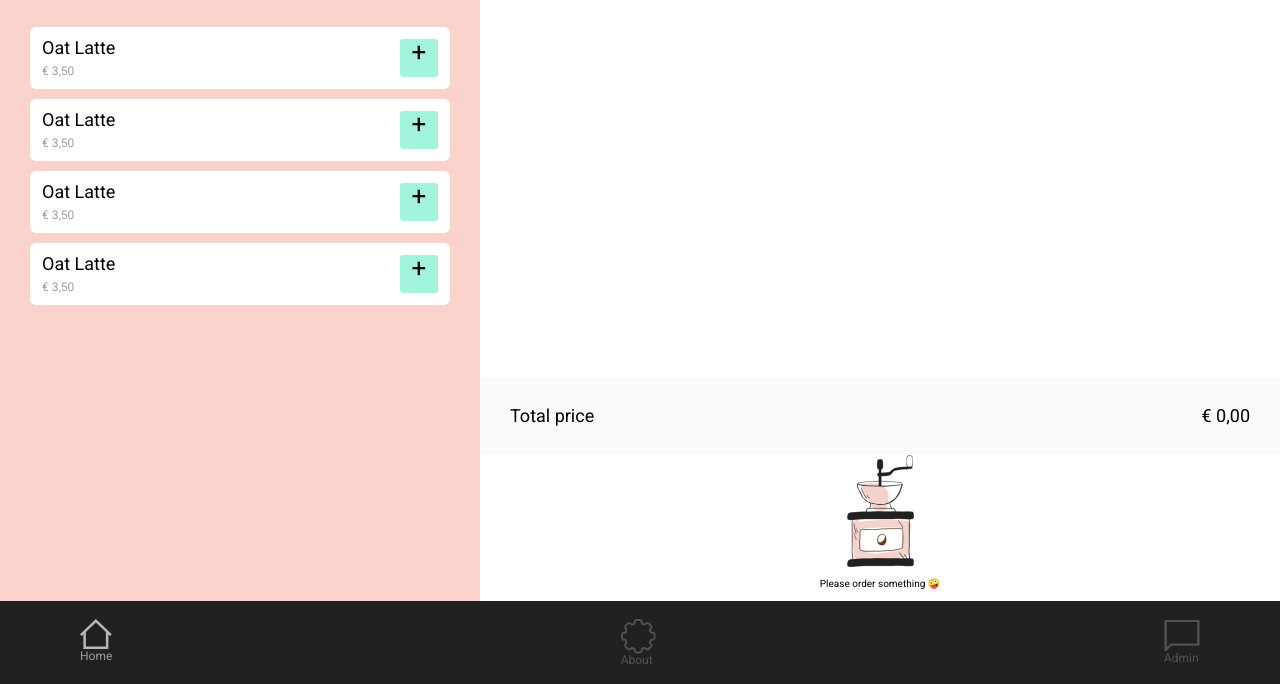
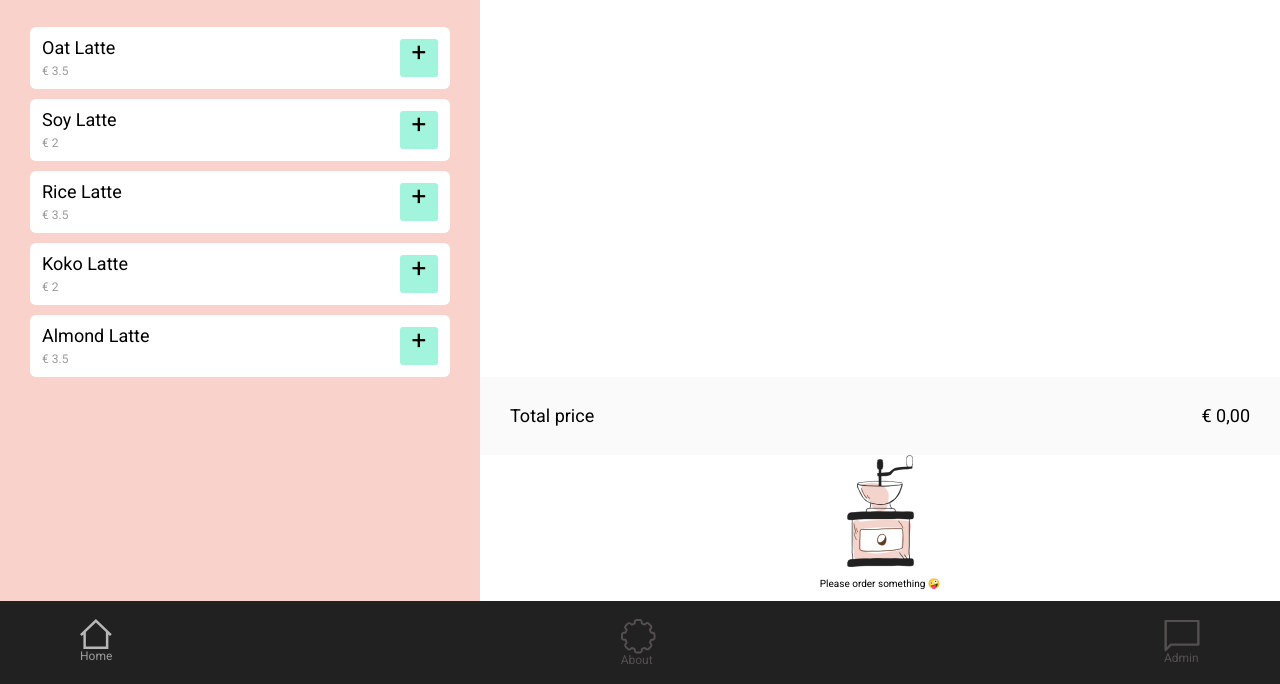
Before and after one commit to pepijndejonckheeree/herhalingsoefening, a website built with webpack: page src/index.html in a window 1280 px wide. Shown: the part 116-800 px from the top of the page. Built offline with nearby package versions, Linux system fonts and the light colour scheme; some packages are replaced by stand-ins of ours.

Commit message:
filteren en inladen drinks

```diff
--- a/src/index.html
+++ b/src/index.html
@@ -47,45 +47,7 @@
                 </li>
               -->
 
-                <li class="price">
-                  <a class="price__button">
-                    <span class="price__button__wrapper">
-                      <span class="price__button__name">Oat Latte</span>
-                      <span class="price__button__amount">&euro; 3,50</span>
-                    </span>
-                    <span class="price__button__plus">+</span>
-                  </a>
-                </li>
 
-                <li class="price">
-                    <a class="price__button">
-                      <span class="price__button__wrapper">
-                        <span class="price__button__name">Oat Latte</span>
-                        <span class="price__button__amount">&euro; 3,50</span>
-                      </span>
-                      <span class="price__button__plus">+</span>
-                    </a>
-                  </li>
-
-                <li class="price">
-                  <a class="price__button">
-                    <span class="price__button__wrapper">
-                      <span class="price__button__name">Oat Latte</span>
-                      <span class="price__button__amount">&euro; 3,50</span>
-                    </span>
-                    <span class="price__button__plus">+</span>
-                  </a>
-                </li>
-
-                <li class="price">
-                  <a class="price__button">
-                    <span class="price__button__wrapper">
-                      <span class="price__button__name">Oat Latte</span>
-                      <span class="price__button__amount">&euro; 3,50</span>
-                    </span>
-                    <span class="price__button__plus">+</span>
-                  </a>
-                </li>
 
             </ul>
     </section>
--- a/src/index.js
+++ b/src/index.js
@@ -1,8 +1,54 @@
 import './style.css';
 import {devineLog} from './js/utility/helpers';
+
+import data from './assets/data/coffees.json';
 
 devineLog('Hey, ik ben een JS file');
 const arr = [1, 2, 3];
 
 const ES6Stuff = () => devineLog('Ik kan ES6 stuff aan', ...arr);
 ES6Stuff();
+
+const isPlant = value => {
+  return value.plantbased === true;
+};
+
+const filterDrinks = () => {
+
+  const drinks = data.coffees;
+  console.log(drinks);
+
+  const plantdrinks = drinks.filter(isPlant);
+
+  console.log(plantdrinks);
+
+  loadDrinks(plantdrinks);
+};
+
+const loadDrinks = plantdrinks => {
+  const listDrinks = document.querySelector('.prices__list');
+  console.log(`listDrinks`, listDrinks);
+
+  plantdrinks.forEach(drink => {
+
+    console.log(drink.name);
+
+    listDrinks.innerHTML += `
+    <li class="price" data-id="${drink.id}">
+      <a class="price__button">
+        <span class="price__button__wrapper">
+          <span class="price__button__name">${drink.name}</span>
+          <span class="price__button__amount">&euro; ${drink.prices.medium}</span>
+        </span>
+        <span class="price__button__plus">+</span>
+      </a>
+    </li >`;
+  });
+};
+
+{
+  const init = () => {
+    filterDrinks();
+  };
+  init();
+}
```
